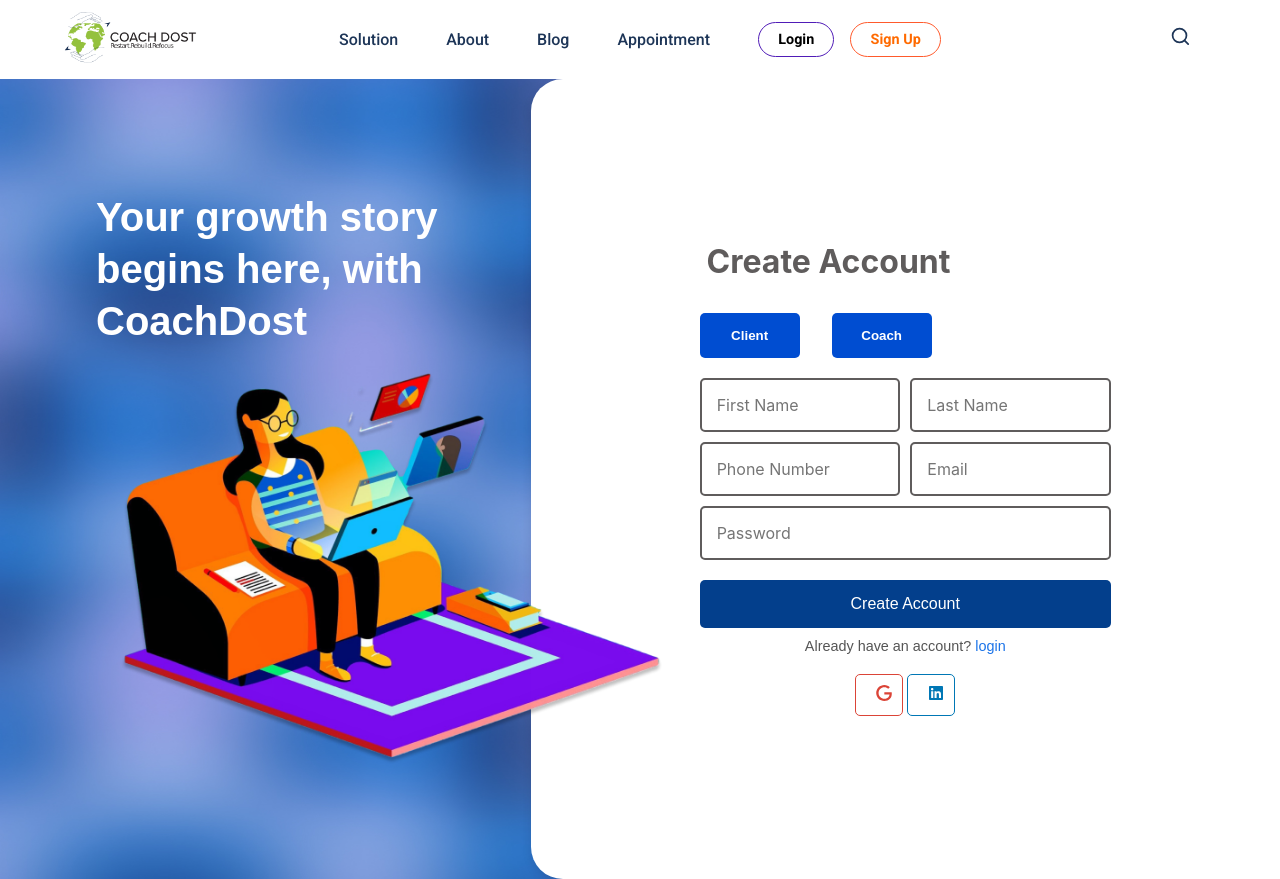
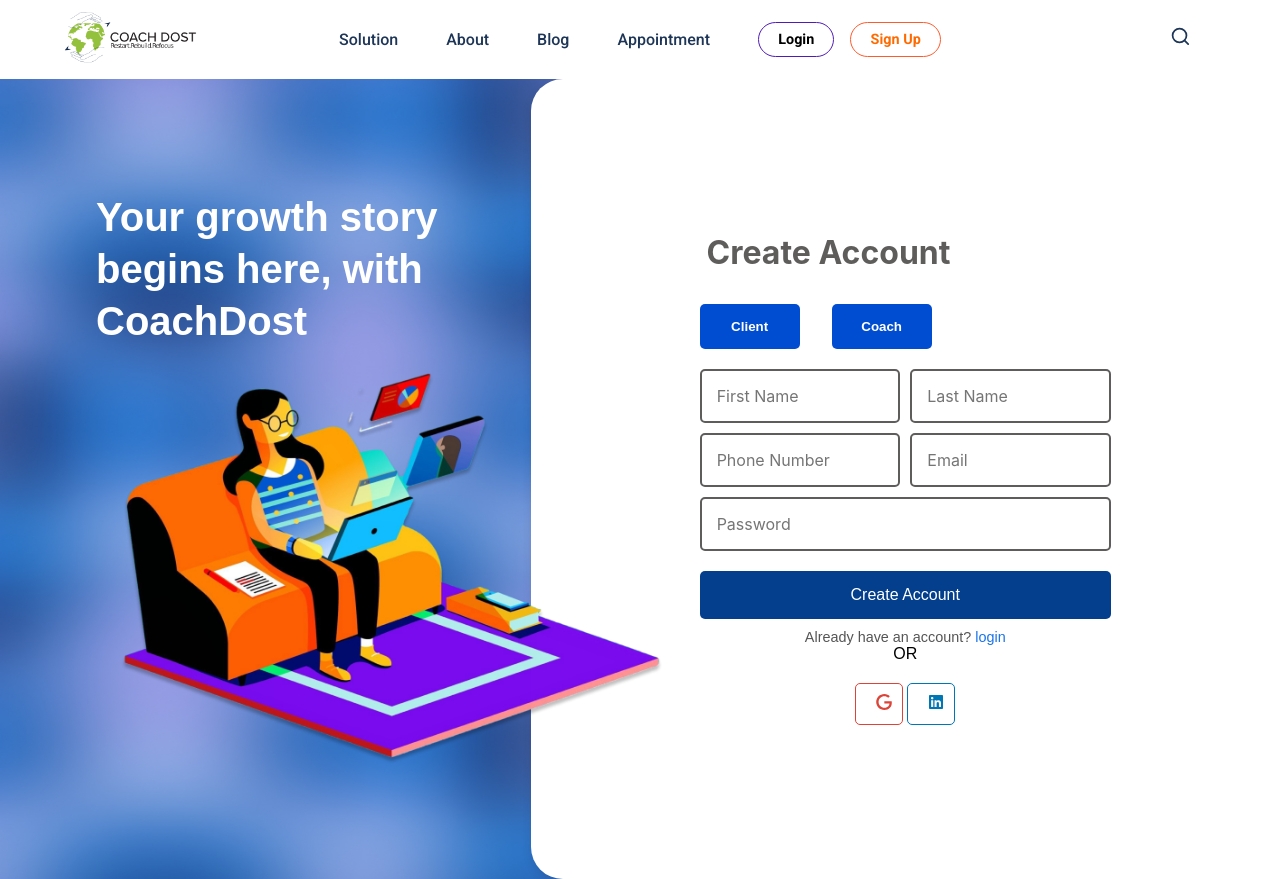
Before and after one commit to gurudesh0801/coachdost-copy, a React (Vite) app: page /signup in a window 1280 px wide. Built offline with nearby package versions, Linux system fonts and the light colour scheme; a web font is replaced by a local one.

Commit message:
Update Signup.jsx

```diff
--- a/src/Components/Signup/Signup.jsx
+++ b/src/Components/Signup/Signup.jsx
@@ -73,7 +73,7 @@ function Signup() {
         <p className="login-text">
           Already have an account? <Link to="/login">login</Link>
         </p>
-
+          <span>OR</span>
         <div className="social-login">
           <button className="google-login">
             <SiGoogle color="#db4437" />
```
